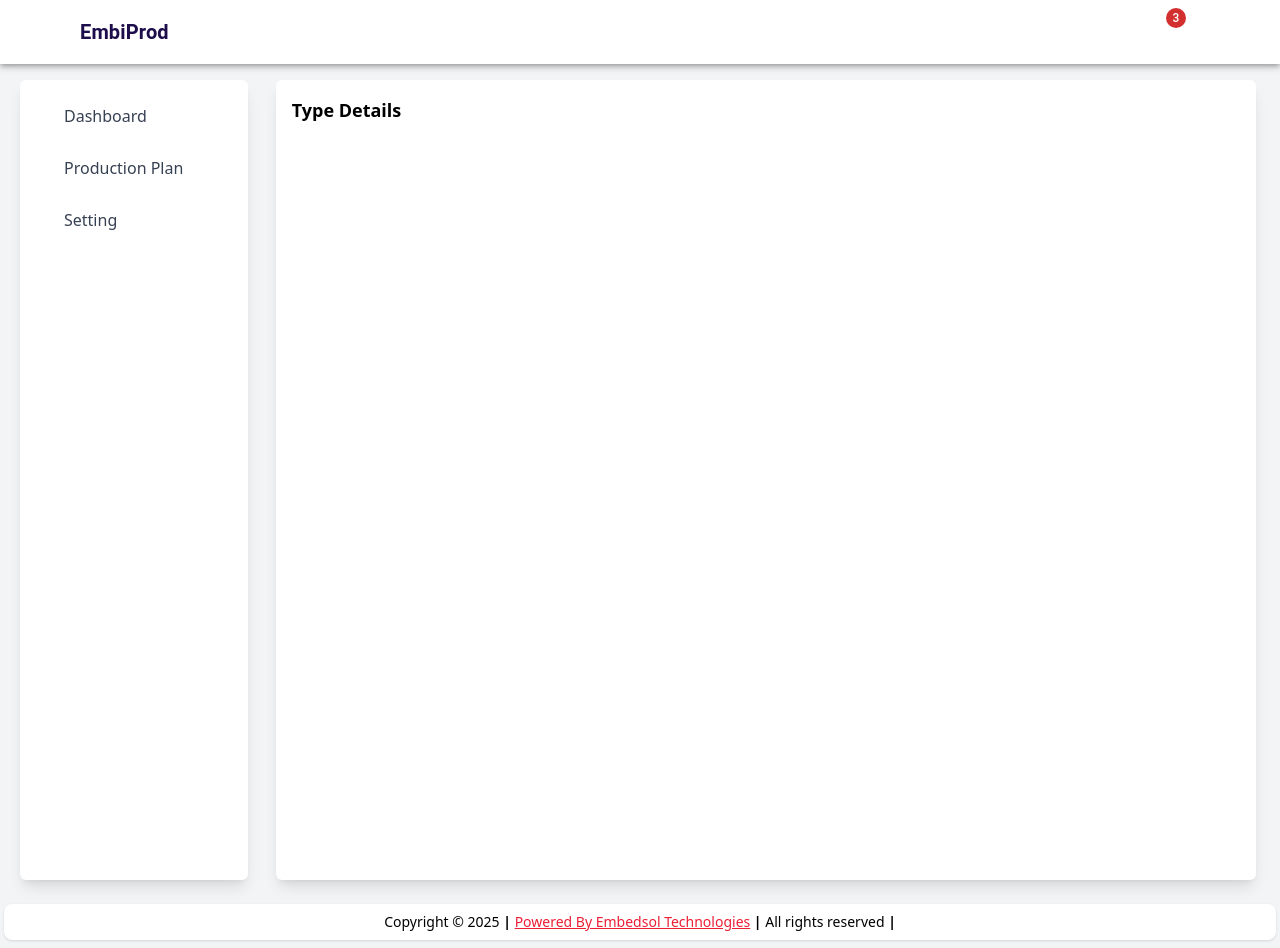
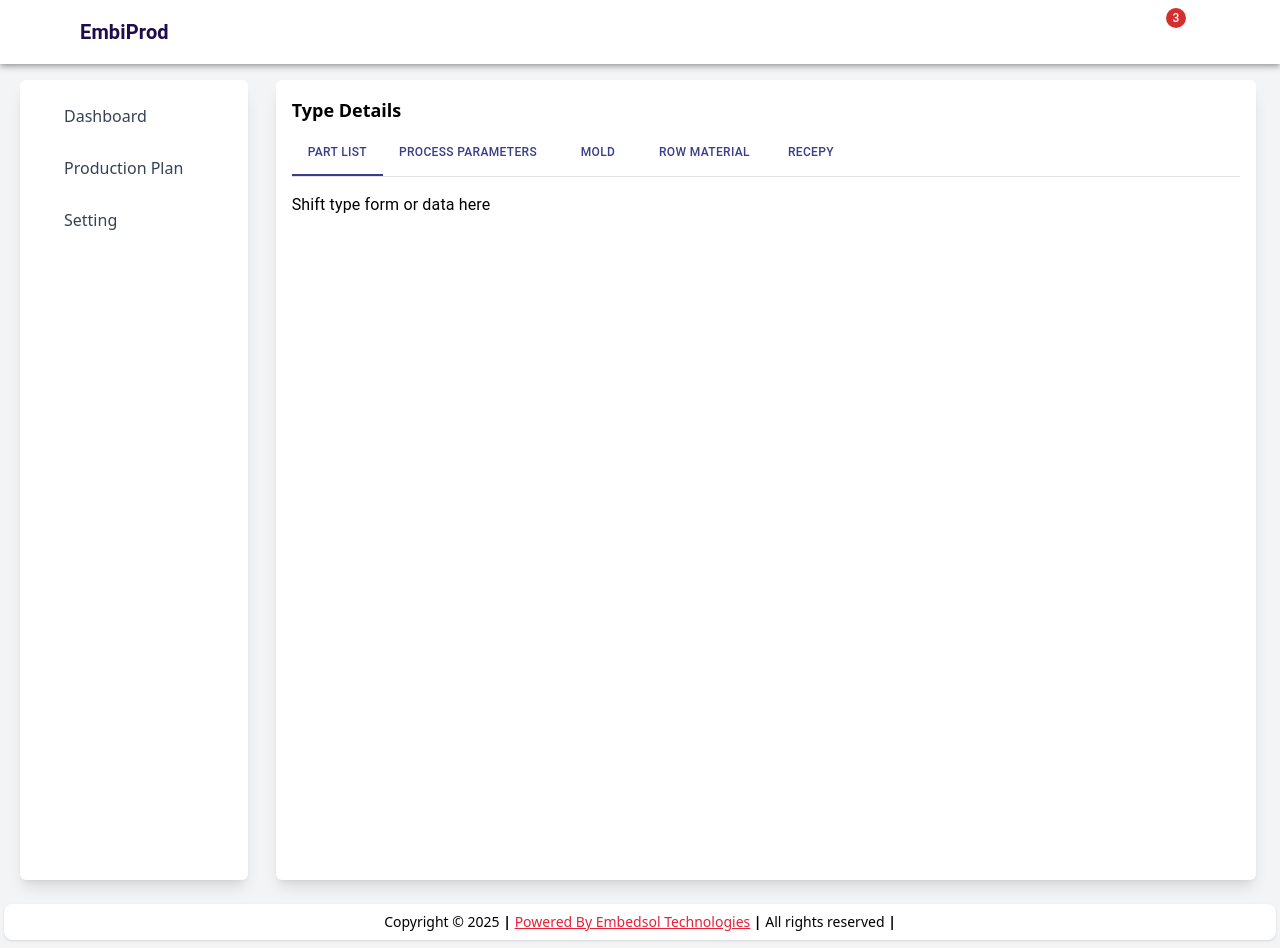
Before and after one commit to arbajbegade/EmbiMold, a React (Vite) app: page /setting/type in a window 1280 px wide. Built offline with nearby package versions, Linux system fonts and the light colour scheme; sample sign-in values are in the browser's storage; some icons are missing; what mqtt would draw is missing.

Commit message:
PATCH: Settings Type mold

```diff
--- a/src/App.jsx
+++ b/src/App.jsx
@@ -8,7 +8,6 @@ import Login from "./login/Login";
 import theme from "./theme";
 import DashboardRoutes from "./component/dashboard/route"
 import PlanRoutes from "./component/prod plan/route";
-import MoldROutes from "./component/mold/route";
 import Droutes from "./component/department/route";
 import MachineRoute from "./component/machine/route";
 import TypeRoute from "./component/type/route";
@@ -23,7 +22,6 @@ export default function App() {
           <Route path="/" element={<Index />} >
             {DashboardRoutes}
             {PlanRoutes}
-            {MoldROutes}
             {Droutes}
             {MachineRoute}
             {TypeRoute}
--- a/src/component/mold/list.jsx
+++ b/src/component/mold/list.jsx
@@ -3,8 +3,7 @@ import MoldDetails from './details'
 
 const MoldList = () => {
   return (
-    <div className="my-2 pt-4 w-full h-full p-4 bg-white rounded-md shadow-lg">
-      <h2 className="text-lg font-semibold mb-6">Mold Details</h2>
+    <div className="">
       <MoldDetails />
     </div>
   )
--- a/src/component/mold/route.jsx
+++ /dev/null
@@ -1,9 +0,0 @@
-import { Route } from "react-router-dom";
-import MoldList from "./list";
-
-const MoldROutes = (
-    <>
-        <Route path="/setting/mold" element={<MoldList />} />
-    </>
-)
-export default MoldROutes;
--- a/src/component/type/list.jsx
+++ b/src/component/type/list.jsx
@@ -1,11 +1,56 @@
-import React from 'react'
+import React, { useState } from 'react';
+import { Tabs, Tab, Box, Typography } from '@mui/material';
+import MoldList from '../mold/list';
+
+const TabPanel = ({ children, value, index }) => {
+  return (
+    <div hidden={value !== index}>
+      {value === index && (
+        <Box mt={2}>
+          <Typography>{children}</Typography>
+        </Box>
+      )}
+    </div>
+  );
+};
 
 const TypeList = () => {
+  const [tabIndex, setTabIndex] = useState(0);
+
+  const handleTabChange = (event, newValue) => {
+    setTabIndex(newValue);
+  };
+
   return (
     <div className="my-2 pt-4 w-full h-full p-4 bg-white rounded-md shadow-lg">
-      <h2 className="text-lg font-semibold mb-6">Type Details</h2>
+      <h2 className="text-lg font-semibold mb-1">Type Details</h2>
+
+      {/* Tabs */}
+      <Box sx={{ borderBottom: 1, borderColor: 'divider' }}>
+        <Tabs value={tabIndex} onChange={handleTabChange}>
+          <Tab label="Part List" />
+          <Tab label="Process Parameters" />
+          <Tab label="Mold" />
+          <Tab label="Row Material" />
+          <Tab label="Recepy" />
+        </Tabs>
+      </Box>
+
+      {/* Tab Panels */}
+      <TabPanel value={tabIndex} index={0}>
+        {/* Shift content */}
+        <p>Shift type form or data here</p>
+      </TabPanel>
+      <TabPanel value={tabIndex} index={1}>
+        {/* Target content */}
+        <p>Target type form or data here</p>
+      </TabPanel>
+      <TabPanel value={tabIndex} index={2}>
+        {/* Mold content */}
+        <MoldList/>
+      </TabPanel>
     </div>
-  )
-}
+  );
+};
 
-export default TypeList
+export default TypeList;
```
